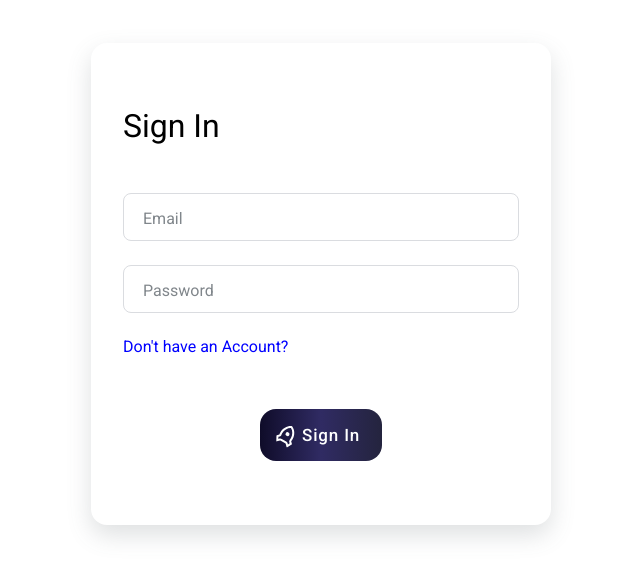
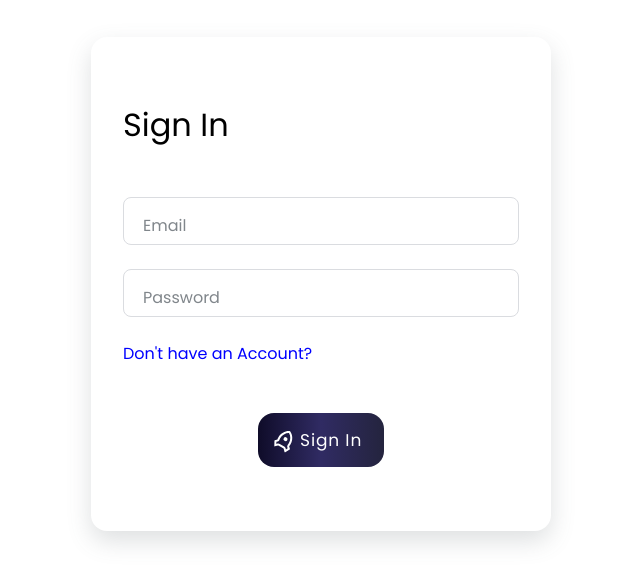
Before and after one commit to Ashrockzzz2003/Google_Style_Form, a plain HTML site: page index.html in a window 1280 px wide. Shown: the part 116-700 px from the top of the page, without its empty margins (319-959 px from the left). Drawn offline with nearby package versions, Linux system fonts and the light colour scheme.

Commit message:
modified:   assets/css/styles.css - Changed the font of the pages!

```diff
--- a/assets/css/styles.css
+++ b/assets/css/styles.css
@@ -1,5 +1,5 @@
 /*===== GOOGLE FONTS =====*/
-@import url("https://fonts.googleapis.com/css2?family=Roboto:wght@400;500&display=swap");
+@import url('https://fonts.googleapis.com/css2?family=Poppins&display=swap');
 /*===== VARIABLES CSS =====*/
 :root{
   /*===== Colores =====*/
@@ -8,9 +8,10 @@
   --border-color: #DADCE0;
 
   /*===== Fuente y tipografia =====*/
-  --body-font: 'Roboto', sans-serif;
+  --body-font: 'Poppins', sans-serif;
   --normal-font-size: 1rem;
   --small-font-size: .75rem;
+  --medium-font-size: 1.2rem;
 }
 
 /*===== BASE =====*/
@@ -54,10 +55,11 @@ h1{
 .form__input{
   position: absolute;
   top: 0;
+  font-family: var(--body-font);
   left: 0;
   width: 100%;
   height: 100%;
-  font-size: var(--normal-font-size);
+  font-size: var(--medium-font-size);
   border: 1px solid var(--border-color);
   border-radius: .5rem;
   outline: none;
```
